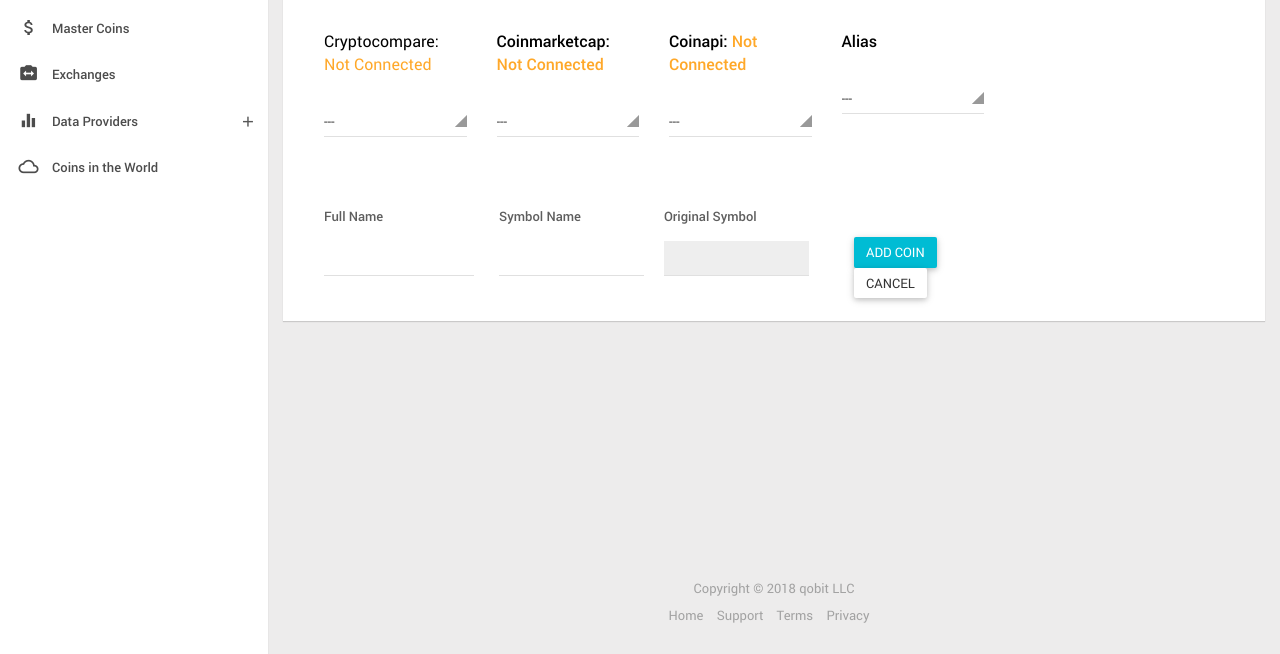
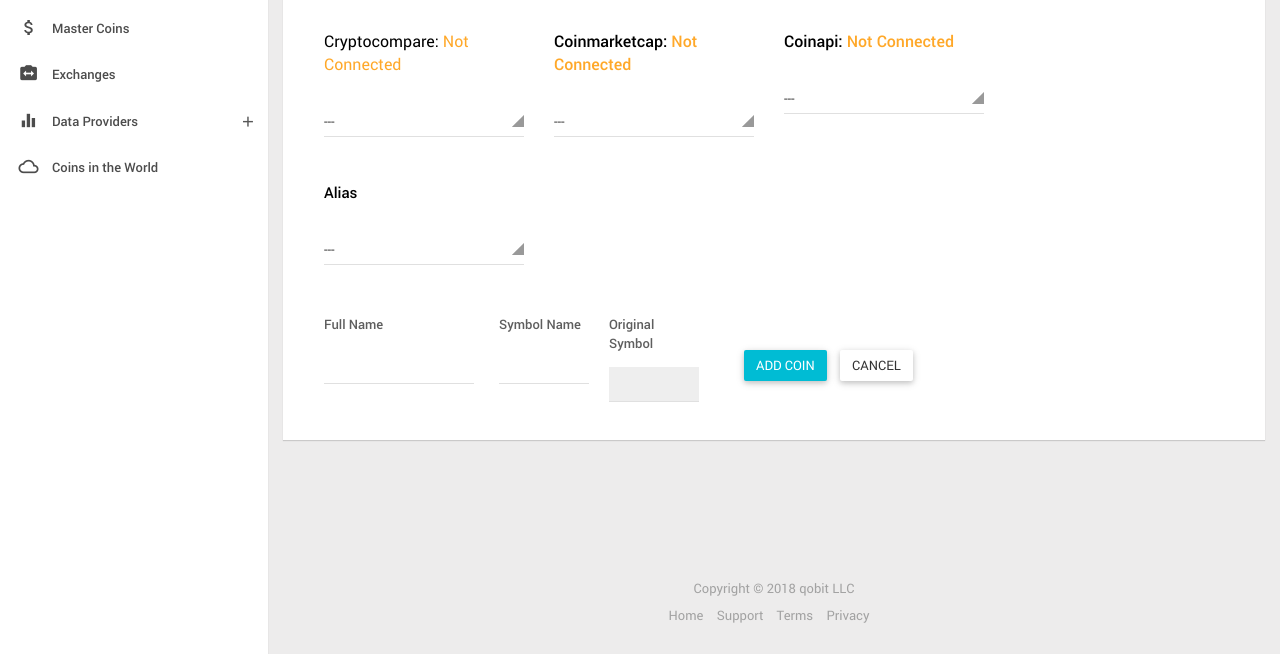
Before and after one commit to bytes-lab/cryptocurrency-cms, a Django app: template templates/add_coin.html in a window 1280 px wide. Shown: the part 146-800 px from the top of the page. Run offline with Django 3.2, Linux system fonts and the light colour scheme; the template is opened without the code that fills it, so the values that code supplies are empty; some libraries are stand-ins or nearby versions.

Commit message:
revise add coin page

```diff
--- a/templates/add_coin.html
+++ b/templates/add_coin.html
@@ -21,7 +21,7 @@
                     <div class="col-md-9 p-t-10">
                         <form action="" method="POST">
                             {% csrf_token %}
-                            <div class="col-sm-3 m-b-25">
+                            <div class="col-sm-4 m-b-25">
                                 <p class="f-400 m-b-15 c-black f-16">Cryptocompare:
                                     {% if coin.is_master and coin.cryptocompare %}
                                         <span class="text-success">Connected ({{coin.cryptocompare}})</span>
@@ -50,7 +50,7 @@
                                     {% endif %}
                                 </p>
                             </div>
-                            <div class="col-sm-3 m-b-25">
+                            <div class="col-sm-4 m-b-25">
                                 <p class="f-500 m-b-15 c-black f-16">Coinmarketcap:
                                     {% if coin.is_master and coin.coinmarketcap %}
                                         <span class="text-success">Connected ({{coin.coinmarketcap}})</span>
@@ -79,7 +79,7 @@
                                     {% endif %}
                                 </p>
                             </div>
-                            <div class="col-sm-3 m-b-25">
+                            <div class="col-sm-4 m-b-25">
                                 <p class="f-500 m-b-15 c-black f-16">Coinapi:
                                     {% if coin.is_master and coin.coinapi %}
                                         <span class="text-success">Connected ({{coin.coinapi}})</span>
@@ -108,8 +108,9 @@
                                     {% endif %}
                                 </p>
                             </div>
-                            <div class="col-md-3 m-b-25">
-                                <p class="f-500 m-b-15 c-black f-16">Alias</p>
+                            <div class="clearfix"></div>
+                            <div class="col-md-4 m-b-25">
+                                <p class="f-500 m-b-15 c-black f-15">Alias</p>
                                 <select class="selectpicker m-t-15" data-live-search="true" name="alias">
                                     <option value="">---</option>
                                     {% for ii in coins %}
@@ -124,19 +125,19 @@
                                         <input type="text" class="form-control m-t-10" name="full_name" value="{{ full_name }}">
                                     </div>
                                 </div>
-                                <div class="col-md-3 p-r-10 p-l-10">
+                                <div class="col-md-2 p-r-10 p-l-10">
                                     <div class="form-group fg-line">
                                         <label>Symbol Name</label>
                                         <input type="text" class="form-control m-t-10" name="new_symbol" value="{{ coin }}">
                                     </div>
                                 </div>
-                                <div class="col-md-3 p-r-10 p-l-10">
+                                <div class="col-md-2 p-r-10 p-l-10">
                                     <div class="form-group fg-line">
                                         <label>Original Symbol</label>
                                         <input type="text" class="form-control m-t-10" readonly="" value="{% if coin.original_symbol %} {{ coin.original_symbol }} {% else %} {{ coin }} {% endif %}">
                                     </div>
                                 </div>
-                                <div class="col-md-3 p-l-25 p-t-25 m-t-5">
+                                <div class="col-md-5 p-l-25 p-t-25 m-t-10">
                                     <button class="btn btn-info waves-effect m-l-10">Add Coin</button>
                                     <a class="btn btn-default waves-effect m-l-10" href="#" onclick="javascript: window.history.back();">Cancel</a>
                                 </div>
```
